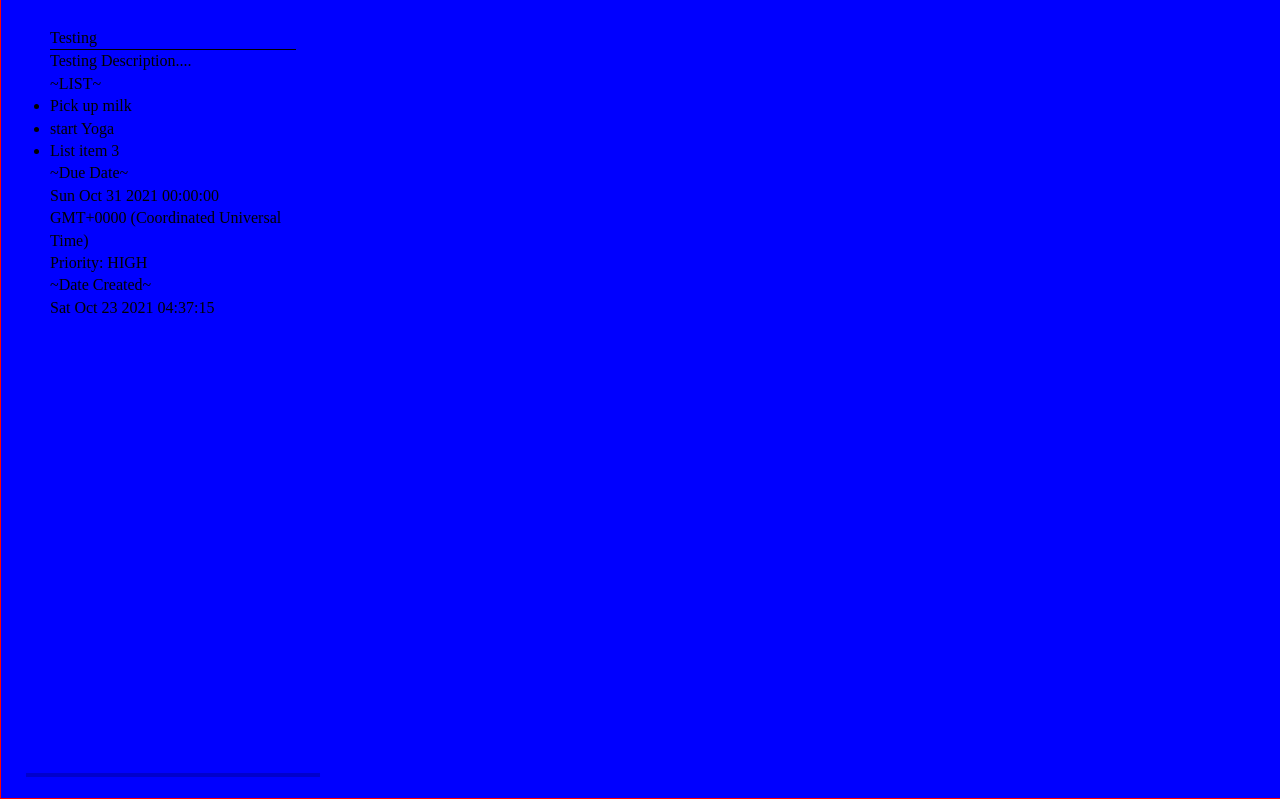
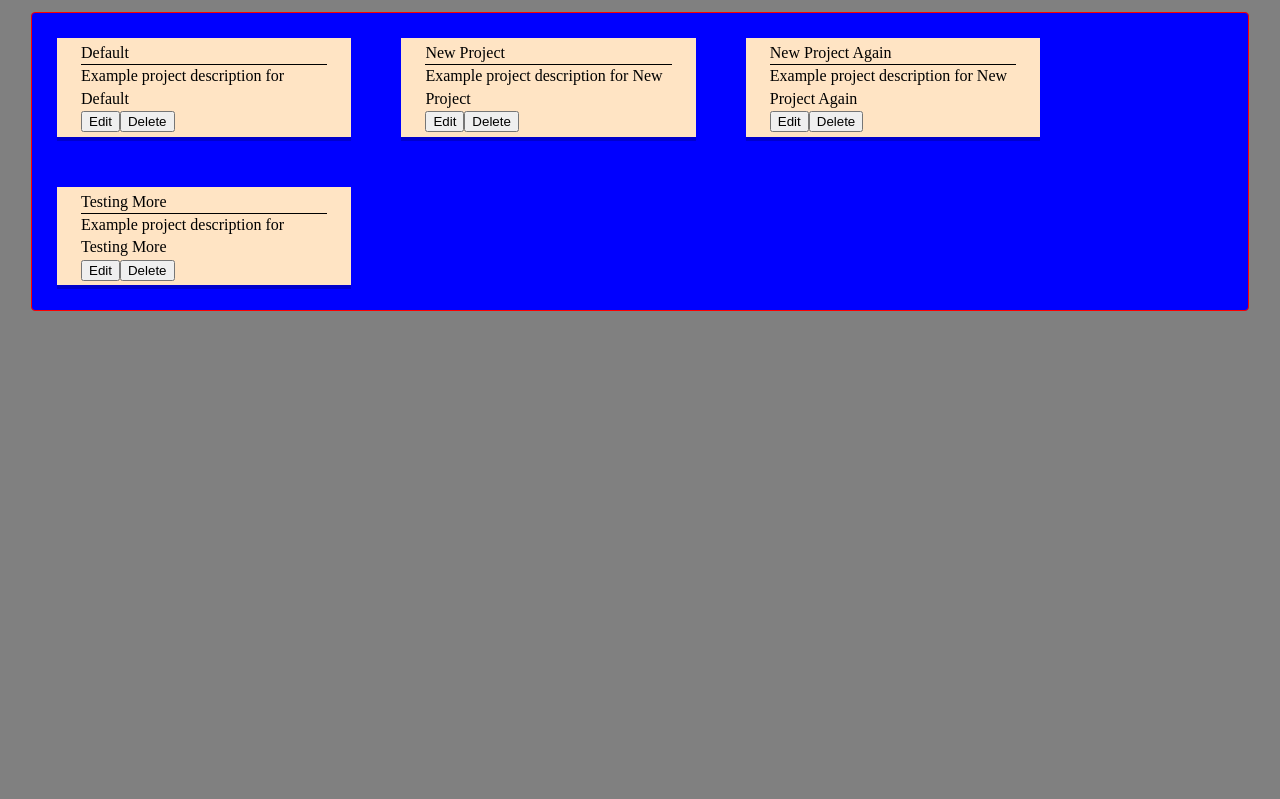
Before and after one commit to KPInc425/todo-app, a website built with webpack: page index copy.html in a window 1280 px wide. Shown: the part 47-846 px from the top of the page. After the commit the page ends 800 px from the top, so only its background shows below. Built offline with nearby package versions, Linux system fonts and the light colour scheme.

Commit message:
showProject cards module and eventListeners added.

```diff
--- /dev/null
+++ b/src/AddEventListeners.js
@@ -0,0 +1,20 @@
+import DisplayNoteLibraryDOM from "./DisplayNoteLibraryDOM";
+
+function ProjectCardsAddEventListeners(libraryData) {
+    console.log("ProjectCardsAddEventListeners Function Called.");
+    const projectCardNodeArray = document.querySelectorAll('.projectCard');
+    console.log(projectCardNodeArray);
+    projectCardNodeArray.forEach((div) => {
+        div.addEventListener('click', () => {
+            console.log("Click!");
+
+            //Display All Notes from Project Catagory Clicked.
+            // Make it so this function sorts list and only show single catagory
+            DisplayNoteLibraryDOM(libraryData);
+        })
+    });
+};
+
+export {
+    ProjectCardsAddEventListeners,
+};
--- a/src/DisplayNoteDOM.js
+++ b/src/DisplayNoteLibraryDOM.js
@@ -1,4 +1,4 @@
-function DisplayNoteDom(noteLibraryData) {
+function DisplayNoteLibraryDOM(noteLibraryData) {
     console.log("DisplayNoteDOM function Called.");
     console.log(noteLibraryData);
 
@@ -17,10 +17,11 @@ function DisplayNoteDom(noteLibraryData) {
 
         for (let note of noteLibraryData) {
             // perhaps bringing the vars out of the block might be preferable?
-            var noteCard = document.createElement('div');
+            const noteCard = document.createElement('div');
             noteCard.classList.add('card');
+            noteCard.setAttribute('data-index', index);
 
-            var noteInfoContainer = document.createElement('div');
+            const noteInfoContainer = document.createElement('div');
             noteInfoContainer.classList.add('infoContainer');
 
             const noteTitle = document.createElement('p');
@@ -44,7 +45,6 @@ function DisplayNoteDom(noteLibraryData) {
 
             }
 
-
             const noteDueDateLabel = document.createElement('p');
             noteDueDateLabel.textContent = "~Due Date~";
 
@@ -61,6 +61,30 @@ function DisplayNoteDom(noteLibraryData) {
             const noteDateCreated = document.createElement('p');
             noteDateCreated.textContent = note.dateCreated;
 
+            // Buttons for cards
+            const btnContainer = document.createElement('div');
+            btnContainer.classList.add('btnContainer');
+            const btnEdit = document.createElement('button');
+            btnEdit.textContent = "Edit";
+            btnEdit.classList.add('btnEdit');
+            btnEdit.setAttribute('data-index', index);
+
+            const btnDelete = document.createElement('button');
+            btnDelete.textContent = "Delete";
+            btnEdit.classList.add('btnDelete');
+            btnDelete.setAttribute('data-index', index);
+
+            // Add Checklist/Lists
+            // if checklist doesn't exist
+            //      isChecklist = True
+            //      call createChecklist Function
+            // else
+            //      remove list
+            //      isChecklist = false
+
+            btnContainer.appendChild(btnEdit);
+            btnContainer.appendChild(btnDelete);
+
             noteInfoContainer.appendChild(noteTitle);
             noteInfoContainer.appendChild(noteDescription);
             if (note.list.length > 0) {
@@ -71,16 +95,17 @@ function DisplayNoteDom(noteLibraryData) {
             noteInfoContainer.appendChild(notePriority);
             noteInfoContainer.appendChild(noteDateCreatedLabel);
             noteInfoContainer.appendChild(noteDateCreated);
+            noteInfoContainer.appendChild(btnContainer);
+            noteCard.appendChild(noteInfoContainer);
+            mainContainer.appendChild(noteCard);
 
+            index++;
         };
 
-        noteCard.appendChild(noteInfoContainer);
-        mainContainer.appendChild(noteCard);
     };
 
     body.appendChild(mainContainer);
 
-
 }
 
-export default DisplayNoteDom;
+export default DisplayNoteLibraryDOM;
--- /dev/null
+++ b/src/DisplayProjectsDOM.js
@@ -0,0 +1,124 @@
+import SortProjectArrays from "./SortProjectArrays";
+import { ProjectCardsAddEventListeners } from "./AddEventListeners";
+
+function DisplayProjectsDOM(noteLibraryData) {
+    console.log("DisplayProjectsDOM function called")
+    // console.log(noteLibraryData);
+
+    const body = document.querySelector('body');
+
+    const mainContainer = document.querySelector('#content');
+    mainContainer.classList.add("flexContainerMain");
+    //TESTING
+    mainContainer.textContent = "Testing Main Container Here!";
+
+    let index = 0;
+    if (Object.keys(noteLibraryData).length !== 0) {
+        mainContainer.innerHTML = "";
+
+        // Create Project Arrays
+        let sortedNoteLibraryData = SortProjectArrays(noteLibraryData);
+        console.log(sortedNoteLibraryData);
+
+        let projectTitleString = "";
+
+        console.log(projectTitleString);
+
+        for (let note of sortedNoteLibraryData) {
+            if (index === 0) {
+                projectTitleString = note.project;
+               console.log(projectTitleString);
+            } else if (note.project === projectTitleString) {
+                console.log("CONTINUE");
+                continue;
+            } else {
+                projectTitleString = note.project;
+                console.log(projectTitleString);
+            }
+
+            const projectCard = document.createElement('div');
+            projectCard.classList.add('card');
+            projectCard.classList.add('projectCard');
+            projectCard.setAttribute('data-index', index);
+
+            const projectInfoContainer = document.createElement('div');
+            projectInfoContainer.classList.add('infoContainer');
+
+            const projectTitle = document.createElement('p');
+            projectTitle.textContent = projectTitleString;
+            projectTitle.classList.add("cardTitle");
+
+            const projectDescription = document.createElement('p');
+            projectDescription.textContent = `Example project description for ${projectTitleString}`;
+
+            // Buttons for cards
+            const btnContainer = document.createElement('div');
+            btnContainer.classList.add('btnContainer');
+            const btnEdit = document.createElement('button');
+            btnEdit.textContent = "Edit";
+            btnEdit.classList.add('btnEdit');
+            btnEdit.setAttribute('data-index', index);
+
+            const btnDelete = document.createElement('button');
+            btnDelete.textContent = "Delete";
+            btnEdit.classList.add('btnDelete');
+            btnDelete.setAttribute('data-index', index);
+
+            btnContainer.appendChild(btnEdit);
+            btnContainer.appendChild(btnDelete);
+
+            projectInfoContainer.appendChild(projectTitle);
+            projectInfoContainer.appendChild(projectDescription);
+            projectInfoContainer.appendChild(btnContainer);
+            projectCard.appendChild(projectInfoContainer);
+            mainContainer.appendChild(projectCard);
+
+
+            index++;
+        }
+
+    } else {
+        mainContainer.innerHTML = "";
+
+        const projectCard = document.createElement('div');
+        projectCard.classList.add('card');
+        projectCard.setAttribute('data-index', index);
+
+        const projectInfoContainer = document.createElement('div');
+        projectInfoContainer.classList.add('infoContainer');
+
+        const projectTitle = document.createElement('p');
+        projectTitle.textContent = "Default Project";
+        projectTitle.classList.add("cardTitle");
+
+        const projectDescription = document.createElement('p');
+        projectDescription.textContent = "Example Project";
+
+        // Buttons for cards
+        const btnContainer = document.createElement('div');
+        btnContainer.classList.add('btnContainer');
+        const btnEdit = document.createElement('button');
+        btnEdit.textContent = "Edit";
+        btnEdit.classList.add('btnEdit');
+        btnEdit.setAttribute('data-index', index);
+
+        const btnDelete = document.createElement('button');
+        btnDelete.textContent = "Delete";
+        btnEdit.classList.add('btnDelete');
+        btnDelete.setAttribute('data-index', index);
+
+        btnContainer.appendChild(btnEdit);
+        btnContainer.appendChild(btnDelete);
+
+        projectInfoContainer.appendChild(projectTitle);
+        projectInfoContainer.appendChild(projectDescription);
+        projectInfoContainer.appendChild(btnContainer);
+        projectCard.appendChild(projectInfoContainer);
+        mainContainer.appendChild(projectCard);
+    }
+
+    body.appendChild(mainContainer);
+    ProjectCardsAddEventListeners(noteLibraryData);
+}
+
+export default DisplayProjectsDOM;
--- a/src/Note.js
+++ b/src/Note.js
@@ -1,4 +1,4 @@
-function Note(title, description, list, dueDate, priority) {
+function Note(title, description, list, dueDate, priority, project) {
     //testing
     console.log("NOTE HAS BEEN CALLED/LOADED.")
     title = title;
@@ -7,6 +7,7 @@ function Note(title, description, list, dueDate, priority) {
     const dateCreated = Date().split(' ', 5).join(' ');
     dueDate = dueDate;
     priority = priority;
+    project = project;
 
     return {
         title,
@@ -15,6 +16,7 @@ function Note(title, description, list, dueDate, priority) {
         dateCreated,
         dueDate,
         priority,
+        project,
     };
 };
 
--- /dev/null
+++ b/src/SortProjectArrays.js
@@ -0,0 +1,11 @@
+function ProjectArrays(LibraryData) {
+    console.log("ProjectArrays Function Called.")
+
+    console.log(LibraryData);
+    LibraryData.sort((a, b) => (a.project > b.project) ? 1 : -1);
+    console.log(LibraryData);
+
+    return LibraryData;
+}
+
+export default ProjectArrays;
--- a/src/index.js
+++ b/src/index.js
@@ -1,6 +1,7 @@
 import Note from "./Note.js";
 import DisplayNavDOM from "./DisplayNavDOM.js";
-import DisplayNoteDOM from "./DisplayNoteDOM.js";
+import DisplayNoteLibraryDOM from "./DisplayNoteLibraryDOM.js";
+import DisplayProjectsDOM from "./DisplayProjectsDOM.js";
 import './reset.css';
 import './style.css';
 
@@ -11,22 +12,59 @@ const app = (() => {
 
     //First Display
     DisplayNavDOM();
-    DisplayNoteDOM(noteLibraryData);
+    DisplayProjectsDOM(noteLibraryData);
+    // DisplayNoteLibraryDOM(noteLibraryData);
 
-    // TESTING
+
+    // // TESTING
     let testNoteData = {
         title: "Testing",
         description: "Testing Description....",
         list: ["Pick up milk", "start Yoga", "List item 3"],
         dueDate: "10/31/21",
         priority: "HIGH",
+        project: "Default",
+    }
+
+    let testNoteData2 = {
+        title: "Testing New Project",
+        description: "Testing Description again....",
+        list: ["Pick up strawberries", "start new project", "List item 3"],
+        dueDate: "5/31/21",
+        priority: "LOW",
+        project: "New Project",
+    }
+
+    let testNoteData3 = {
+        title: "Testing Again",
+        description: "Testing Description again....",
+        list: ["Pick up strawberries", "start new project", "List item 3"],
+        dueDate: "5/31/21",
+        priority: "LOW",
+        project: "New Project Again",
+    }
+
+    let testNoteData4 = {
+        title: "Testing More",
+        description: "Testing Description again....",
+        list: ["Pick up strawberries", "start new project", "List item 3"],
+        dueDate: "5/31/21",
+        priority: "LOW",
+        project: "Testing More",
     }
 
     console.log(testNoteData.priority);
-    let testNote = Note(testNoteData.title, testNoteData.description, testNoteData.list, testNoteData.dueDate, testNoteData.priority);
+    let testNote = Note(testNoteData.title, testNoteData.description, testNoteData.list, testNoteData.dueDate, testNoteData.priority, testNoteData.project);
+    let testNote2 = Note(testNoteData2.title, testNoteData2.description, testNoteData2.list, testNoteData2.dueDate, testNoteData2.priority, testNoteData2.project);
+    let testNote3 = Note(testNoteData3.title, testNoteData3.description, testNoteData3.list, testNoteData3.dueDate, testNoteData3.priority, testNoteData3.project);
+    let testNote4 = Note(testNoteData4.title, testNoteData4.description, testNoteData4.list, testNoteData4.dueDate, testNoteData4.priority, testNoteData4.project);
     // console.log(testNote);
     noteLibraryData.push(testNote);
+    noteLibraryData.push(testNote2);
+    noteLibraryData.push(testNote4);
+    noteLibraryData.push(testNote3);
+    DisplayProjectsDOM(noteLibraryData);
 
-    // DisplayNavDOM();
-    DisplayNoteDOM(noteLibraryData);
+    // // DisplayNavDOM();
+    // DisplayNoteLibraryDOM(noteLibraryData);
 })();
--- a/src/style.css
+++ b/src/style.css
@@ -1,14 +1,23 @@
+html {
+    background-color: grey;
+}
+
 #content {
     background-color: blue;
-    width: 100vw;
-    height: 100vh;
+    width: 95vw;
+    height: fit-content;
+    margin: auto;
+    margin-top: 15px;
+    border-radius: 4px;
 }
 
 #navContainer {
     background-color: aqua;
     border: 2px solid orange;
-    width: 100vw;
+    width: 98vw;
+    margin: auto;
     height: 5vh;
+    border-radius: 4px;
 }
 
 .flexContainerNav {
@@ -33,7 +42,7 @@
     justify-content: flex-end; */
     flex-wrap: wrap;
     border: 1px solid red;
-    height: 100%;
+    /* height: 100%; */
 }
 
 .card {
@@ -41,8 +50,9 @@
     box-shadow: 0 4px 0 rgba(0,0,0,0.2);
     transition: 0.3s;
     width: 23vw;
-    min-height: 23vh;
+    height: fit-content;
     margin: 25px;
+    background-color: bisque;
 }
 
 .card:hover {
```
